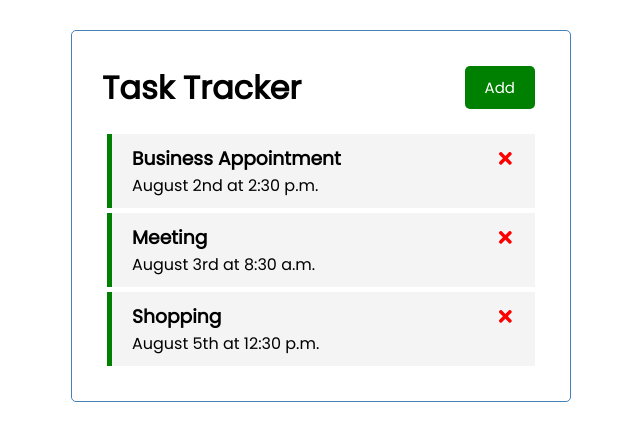
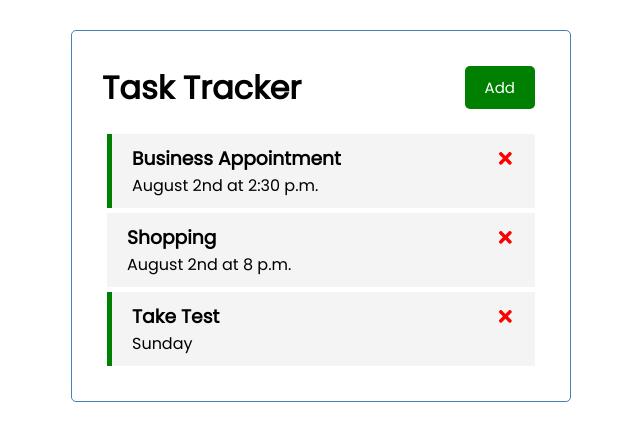
Before and after one commit to anya-in/React2-ReactCC, a React (Create React App) app in the folder task_tracker/: page / in a window 1280 px wide. Shown: the top 440 px of the page, without its empty margins (319-959 px from the left). Built offline with nearby package versions, Linux system fonts and the light colour scheme; data requests are answered from the project's data file.

Commit message:
Json server

```diff
--- /dev/null
+++ b/task_tracker/db.json
@@ -0,0 +1,22 @@
+{
+  "tasks": [
+    {
+      "id": 1,
+      "text": "Business Appointment",
+      "day": " August 2nd at 2:30 p.m.",
+      "reminder": true
+    },
+    {
+      "id": 1,
+      "text": "Shopping",
+      "day": " August 2nd at 8 p.m.",
+      "reminder": false
+    },
+    {
+      "text": "Take Test",
+      "day": "Sunday",
+      "reminder": true,
+      "id": 2
+    }
+  ]
+}
--- a/task_tracker/package.json
+++ b/task_tracker/package.json
@@ -6,9 +6,11 @@
     "@testing-library/jest-dom": "^5.16.4",
     "@testing-library/react": "^13.3.0",
     "@testing-library/user-event": "^13.5.0",
+    "json-server": "^0.17.0",
     "react": "^18.2.0",
     "react-dom": "^18.2.0",
     "react-icons": "^4.4.0",
+    "react-router-dom": "^6.3.0",
     "react-scripts": "5.0.1",
     "web-vitals": "^2.1.4"
   },
@@ -16,7 +18,8 @@
     "start": "react-scripts start",
     "build": "react-scripts build",
     "test": "react-scripts test",
-    "eject": "react-scripts eject"
+    "eject": "react-scripts eject",
+    "server": "json-server --watch db.json --port 5000"
   },
   "eslintConfig": {
     "extends": [
--- a/task_tracker/src/App.js
+++ b/task_tracker/src/App.js
@@ -1,4 +1,4 @@
-import { useState } from 'react'
+import { useState, useEffect } from 'react'
 import Header from './components/Header'
 import Tasks from './components/Tasks'
 import AddTask from './components/AddTask'
@@ -6,46 +6,81 @@
 
 const App = () => {
   const [showAddTask, setShowAddTask] = useState(false)
-  const [tasks, setTasks] = useState(
-    [
-      {
-        id: 1,
-        text: 'Business Appointment',
-        day: ' August 2nd at 2:30 p.m.',
-        reminder: 'true'
-      },
-      {
-        id: 2,
-        text: 'Meeting',
-        day: ' August 3rd at 8:30 a.m.',
-        reminder: 'true'
-      },
-      {
-        id: 3,
-        text: 'Shopping',
-        day: ' August 5th at 12:30 p.m.',
-        reminder: 'false'
-      }
-    ]
-  );
+  const [tasks, setTasks] = useState([]);
+
+  useEffect(() => {
+    const getTasks = async () => {
+      const tasksFromServer = await fetchTasks()
+      setTasks(tasksFromServer)
+    }
+
+    getTasks()
+  }, [])
+
+  // Fetch Tasks
+  const fetchTasks = async () => {
+    const res = await fetch('http://localhost:5000/tasks')
+    const data = await res.json()
+
+    return data
+  }
+  // Fetch Task
+  const fetchTask = async (id) => {
+    const res = await fetch(`http://localhost:5000/tasks/${id}`)
+    const data = await res.json()
+
+    return data
+  }
+
 
   //Add Task
-  const addTask = (task) => {
-    const id = Math.floor(Math.random() * 10000) + 1
-    const newTask = { id, ...task }
-    setTasks([...tasks, newTask])
+  const addTask = async (task) => {
+    const res = await fetch('http://localhost:5000/tasks', {
+      method: 'POST',
+      headers: {
+        'Content-type': 'application/json',
+      },
+      body: JSON.stringify(task),
+    })
+
+    const data = await res.json()
+
+    setTasks([...tasks, data])
+
+    // const id = Math.floor(Math.random() * 10000) + 1
+    // const newTask = { id, ...task }
+    // setTasks([...tasks, newTask])
   }
 
   //Delete Task
-  const deleteTask = (id) => {
+  const deleteTask = async (id) => {
+    await fetch(`http://localhost:5000/tasks/${id}`, {
+      method: 'DELETE',
+    })
     setTasks(tasks.filter((task) => task.id !== id))
   }
 
   //Toggle Reminder
-  const toggleReminder = (id) => {
+  const toggleReminder = async (id) => {
+    const taskToToggle = await fetchTask(id)
+    const updTask = { ...taskToToggle, reminder: !taskToToggle.reminder }
+
+    const res = await fetch(`http://localhost:5000/tasks/${id}`, {
+      method: 'PUT',
+      headers: {
+        'Content-type': 'application/json',
+      },
+      body: JSON.stringify(updTask),
+    })
+
+    const data = await res.json()
+
     setTasks(tasks.map((task) =>
-      task.id === id ? { ...task, reminder: !task.reminder } : task))
+      task.id === id ? { ...task, reminder: data.reminder } : task))
   }
+
+
+
   return (
     <div className="container">
       <Header onAdd={() => setShowAddTask(!showAddTask)}
```
Also changed, not shown: 1 other file (tests, documents, lock files or other folders).
